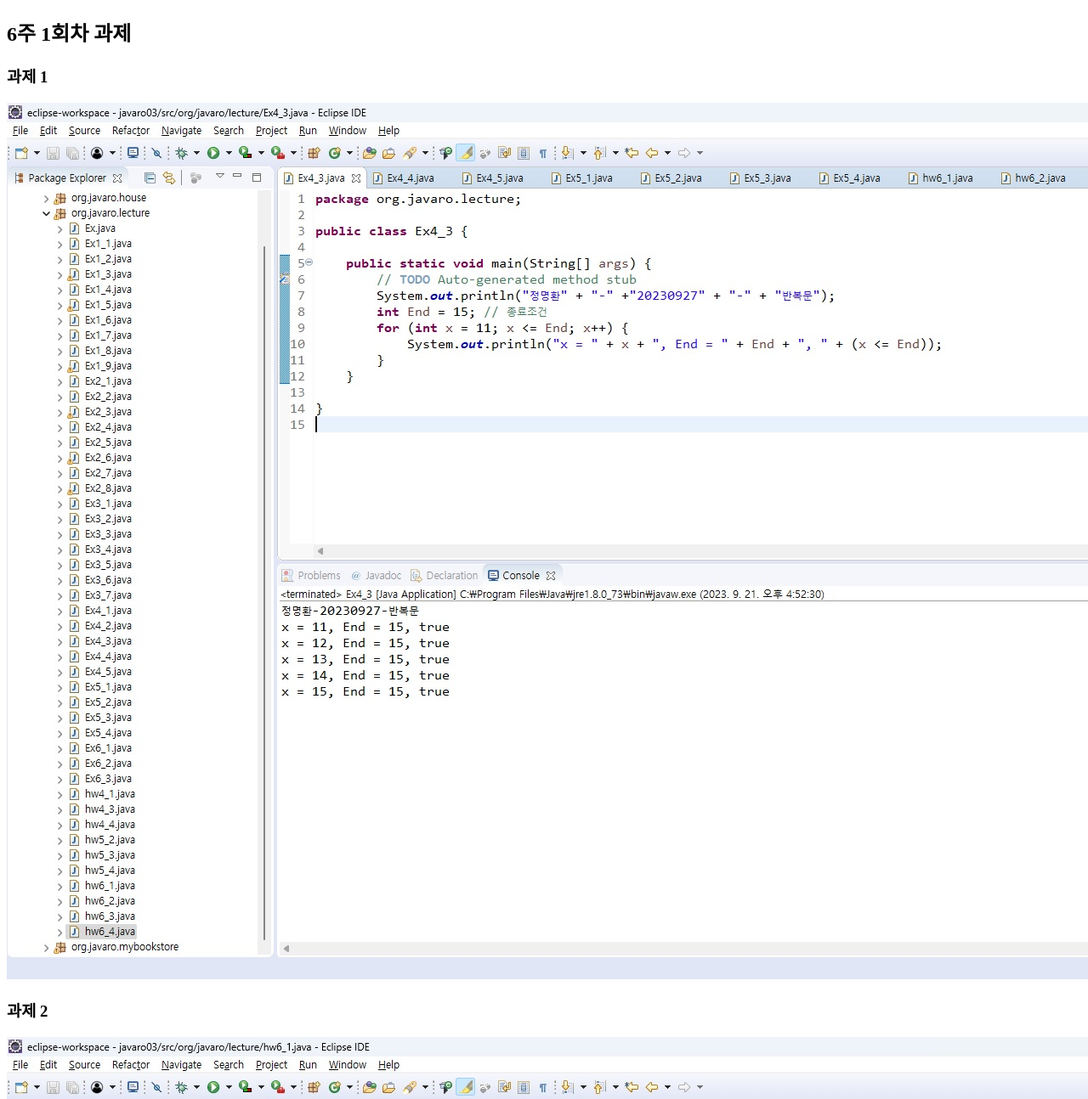
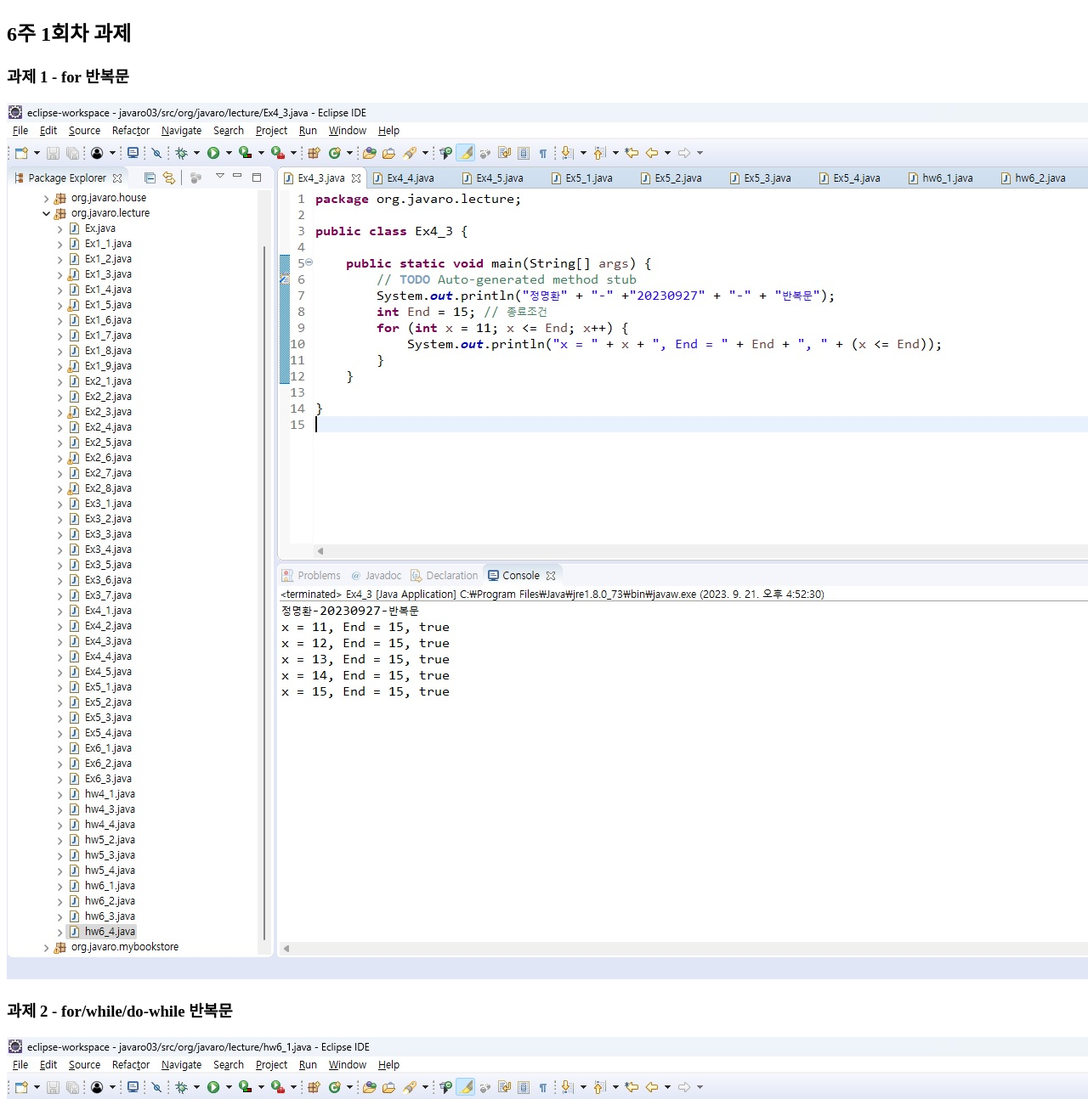
Before and after one commit to pauseaq/pauseaq.github.io, a plain HTML site: page java/1_6_1.html in a window 1280 px wide. Shown: the top 1294 px of the page at 85% size. Drawn offline with Linux system fonts and the light colour scheme.

Commit message:
Update 1_6_1.html

```diff
--- a/java/1_6_1.html
+++ b/java/1_6_1.html
@@ -11,9 +11,9 @@
 </head>
 <body>
   <h2>6주 1회차 과제 </h2>
-  <h3>과제 1</h3>
+  <h3>과제 1 - for 반복문</h3>
   <img src="https://pauseaq.github.io/java/1_6_1_(1).jpg">
-  <h3>과제 2</h3>
+  <h3>과제 2 - for/while/do-while 반복문</h3>
   <img src="https://pauseaq.github.io/java/1_6_1_hw.jpg">
 </body>
 </html>
```
